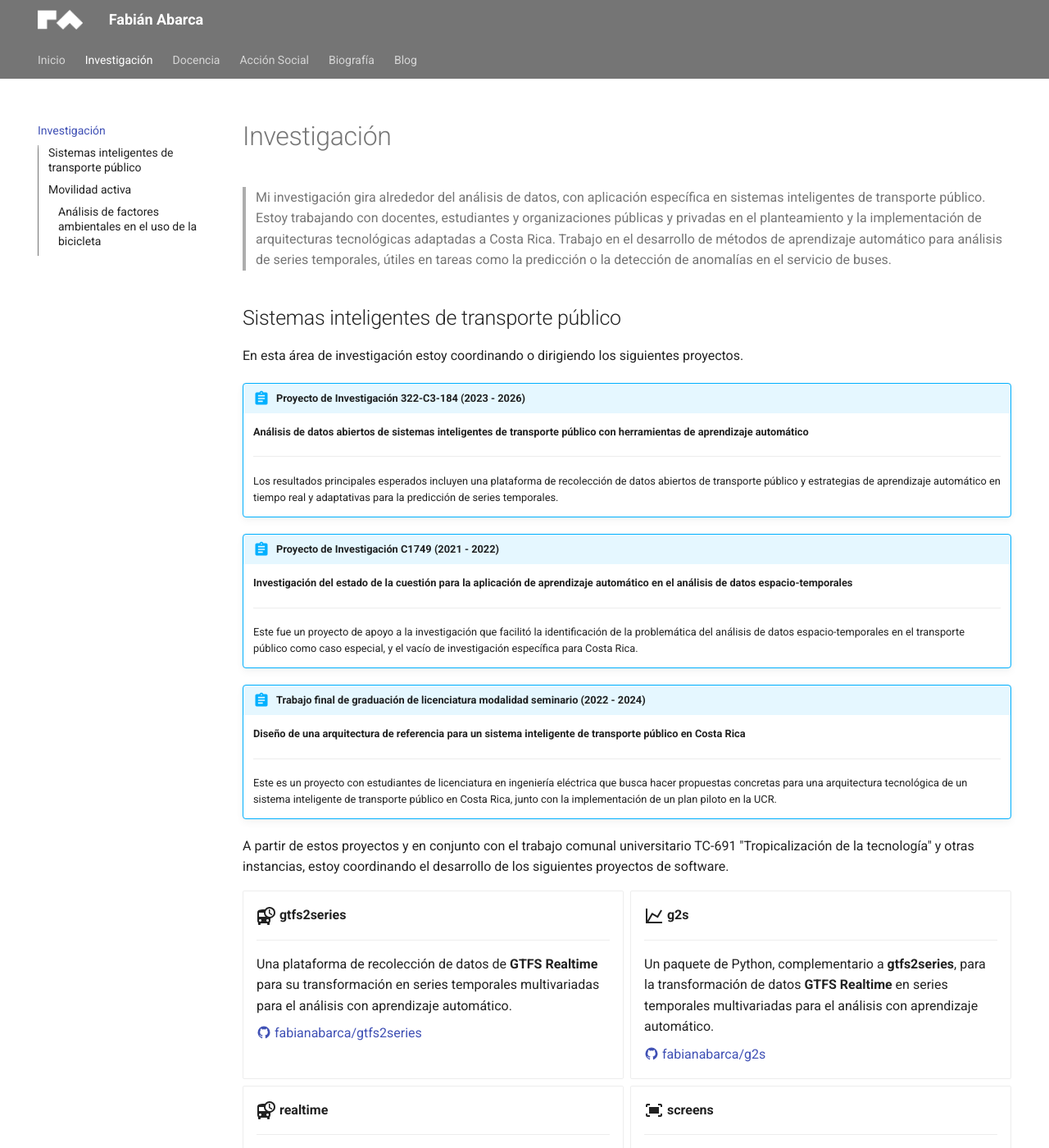
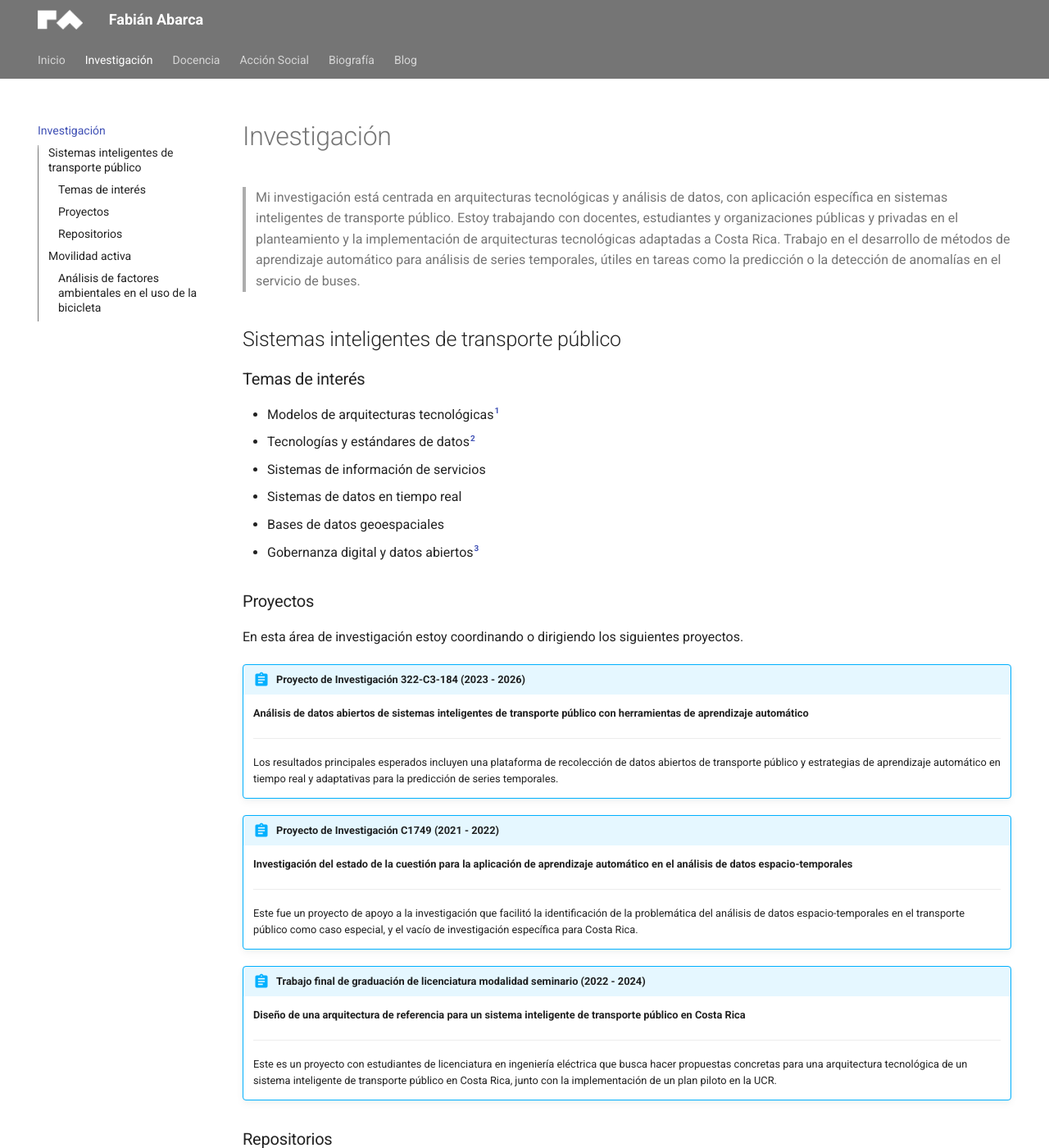
Before and after one commit to fabianabarca/puntocom, an MkDocs documentation site: the page built from docs/investigacion.md, in a window 1280 px wide and 1400 px high. Shown: the whole window at 82% size. Built offline with MkDocs 1.6.1 and Material for MkDocs 9.7.7, drawn with Linux system fonts in a browser that asks for light colours; some of the changed text lies outside the part shown.

```diff
--- a/docs/investigacion.md
+++ b/docs/investigacion.md
@@ -1,8 +1,26 @@
 # Investigación
 
-> Mi investigación gira alrededor del análisis de datos, con aplicación específica en sistemas inteligentes de transporte público. Estoy trabajando con docentes, estudiantes y organizaciones públicas y privadas en el planteamiento y la implementación de arquitecturas tecnológicas adaptadas a Costa Rica. Trabajo en el desarrollo de métodos de aprendizaje automático para análisis de series temporales, útiles en tareas como la predicción o la detección de anomalías en el servicio de buses.
+> Mi investigación está centrada en arquitecturas tecnológicas y análisis de datos, con aplicación específica en sistemas inteligentes de transporte público. Estoy trabajando con docentes, estudiantes y organizaciones públicas y privadas en el planteamiento y la implementación de arquitecturas tecnológicas adaptadas a Costa Rica. Trabajo en el desarrollo de métodos de aprendizaje automático para análisis de series temporales, útiles en tareas como la predicción o la detección de anomalías en el servicio de buses.
 
 ## Sistemas inteligentes de transporte público
+
+### Temas de interés
+
+- Modelos de arquitecturas tecnológicas[^1]
+- Tecnologías y estándares de datos[^2]
+- Sistemas de información de servicios
+- Sistemas de datos en tiempo real
+- Bases de datos geoespaciales
+- Gobernanza digital y datos abiertos[^3]
+
+[^1]:
+    Por ejemplo, la [Referencia de Arquitectura para Transporte Cooperativo e Inteligente](https://www.arc-it.net/) (ARC-IT) del Departamento de Transporte de Estados Unidos
+[^2]:
+    Siguiendo, por ejemplo, los [Principios de Interoperabilidad de Datos de Mobilidad](https://www.interoperablemobility.org/)
+[^3]:
+    Según las definiciones de la [biblioteca](https://biblioguias.cepal.org/gobierno-digital/concepto-gobernanza) de la CEPAL
+
+### Proyectos
 
 En esta área de investigación estoy coordinando o dirigiendo los siguientes proyectos.
 
@@ -27,6 +45,8 @@
 
     Este es un proyecto con estudiantes de licenciatura en ingeniería eléctrica que busca hacer propuestas concretas para una arquitectura tecnológica de un sistema inteligente de transporte público en Costa Rica, junto con la implementación de un plan piloto en la UCR.
 
+### Repositorios
+
 A partir de estos proyectos y en conjunto con el trabajo comunal universitario TC-691 "Tropicalización de la tecnología" y otras instancias, estoy coordinando el desarrollo de los siguientes proyectos de software.
 
 <div class="grid cards" markdown>
--- a/mkdocs.yml
+++ b/mkdocs.yml
@@ -21,6 +21,7 @@
     - navigation.sections
     - navigation.top
     - toc.integrate
+    - content.tooltips
 
 plugins:
   - blog
@@ -40,8 +41,13 @@
   - admonition
   - pymdownx.details
   - pymdownx.superfences
+  - md_in_html
+  - footnotes
+  - abbr
   - attr_list
-  - md_in_html
+  - pymdownx.snippets:
+      auto_append:
+        - includes/abbreviations.md
   - pymdownx.emoji:
       emoji_index: !!python/name:material.extensions.emoji.twemoji
       emoji_generator: !!python/name:material.extensions.emoji.to_svg
```
Also changed, not shown: other parts of docs/investigacion.md (+14 -0 lines), docs/accionsocial.md (+9 -5 lines), docs/blog/index.md (+2 -3 lines), docs/blog/posts/barcos-concreto.md (added, +15 -0 lines), docs/docencia.md (+3 -1 lines), includes/abbreviations.md (added, +3 -0 lines), docs/assets/img/tropicalizacion_negro.png (added).
